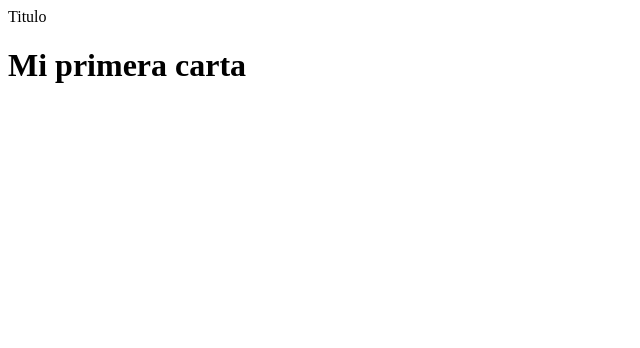
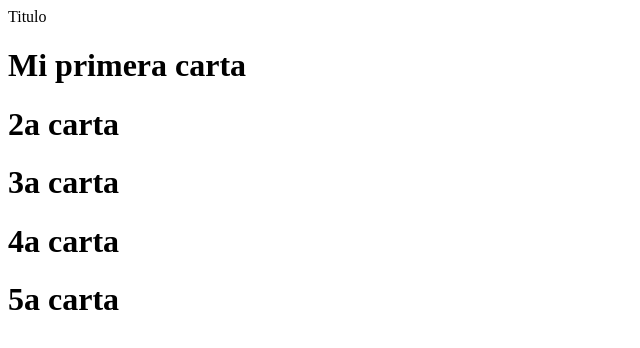
Before and after one commit to SebastVelez/pruebaGit, a plain HTML site: page index.html in a window 1280 px wide. Shown: the whole page, without its empty margins (0-640 px from the left). Drawn offline with Linux system fonts and the light colour scheme.

Commit message:
Termine de agregar todas las cartas

```diff
--- a/index.html
+++ b/index.html
@@ -14,6 +14,18 @@
             <div class="card">
                 <h1>Mi primera carta</h1>
             </div>
+            <div class="card">
+                <h1>2a carta</h1>
+            </div>
+            <div class="card">
+                <h1>3a carta</h1>
+            </div>
+            <div class="card">
+                <h1>4a carta</h1>
+            </div>
+            <div class="card">
+                <h1>5a carta</h1>
+            </div>
         </div>
     </div>
 </body>
```
Also changed, not shown: index.css (added).
